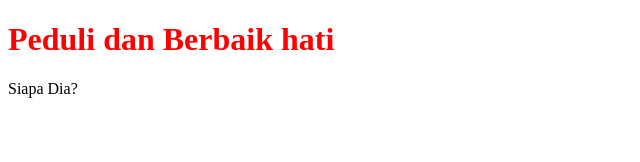
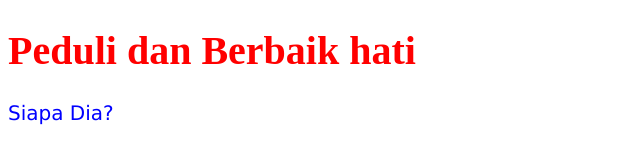
Before and after one commit to 4hsanuAmala/week2PK2, a plain HTML site: page index.html in a window 1280 px wide. Shown: the whole page, without its empty margins (0-640 px from the left). Drawn offline with Linux system fonts and the light colour scheme.

Commit message:
Update stylesheet.css

```diff
--- a/stylesheet.css
+++ b/stylesheet.css
@@ -1,3 +1,10 @@
 h1 {
   color: #ff0000;
+  font-size:40px;
+  font-family:serif;
 }
+p {
+  color: #0000ff;
+  font-size:20px;
+  font-family:"Lucida Grande";
+}
```
